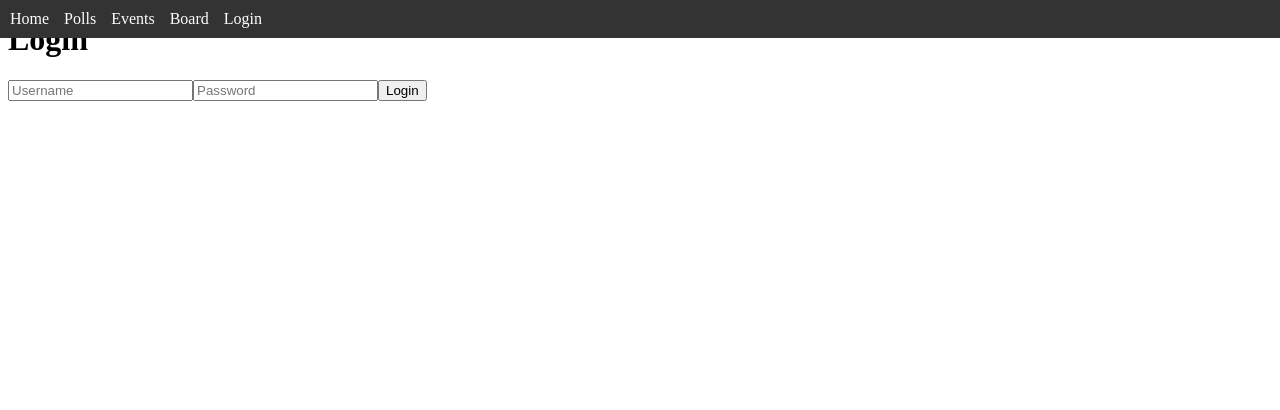
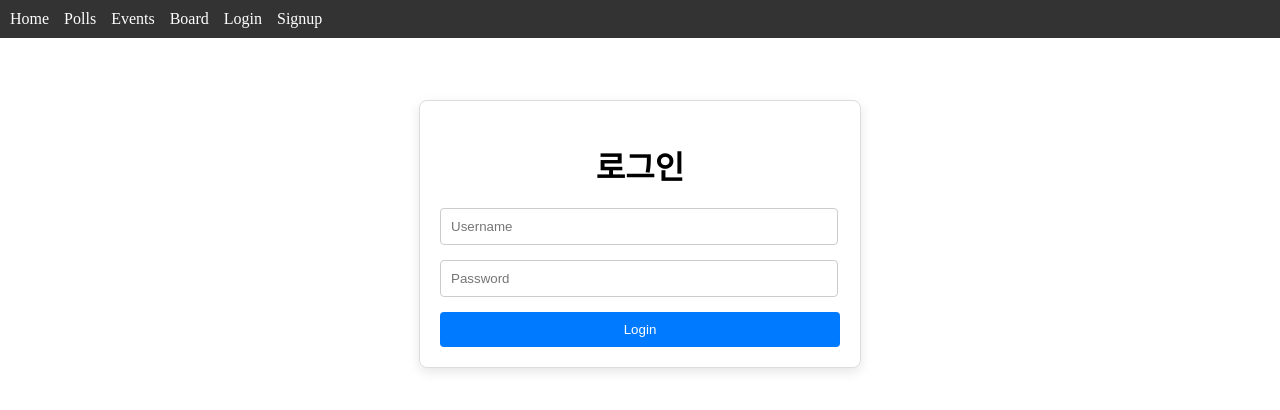
Before and after one commit to hms1218/study-projects, a Vue app in the folder frontend/: page /login in a window 1280 px wide. Shown: the top 410 px of the page. Built offline with nearby package versions, Linux system fonts and the light colour scheme.

Commit message:
로그인/회원가입

```diff
--- a/frontend/src/components/Header.vue
+++ b/frontend/src/components/Header.vue
@@ -6,6 +6,7 @@
             <li><router-link to="/events">Events</router-link></li>
             <li><router-link to="/board">Board</router-link></li>
             <li><router-link to="/login">Login</router-link></li>
+            <li><router-link to="signup">Signup</router-link></li>
         </ul>
     </nav>
 </template>
--- a/frontend/src/router/index.ts
+++ b/frontend/src/router/index.ts
@@ -5,6 +5,7 @@ import Events from '../views/Events.vue';
 import Board from '../views/Board.vue';
 import BoardDetail from '../views/BoardDetail.vue';
 import Login from '../views/Login.vue';
+import Signup from '../views/Signup.vue';
 
 const routes = [
     { path : "/", component: Home },
@@ -13,6 +14,7 @@ const routes = [
     { path: '/board', component: Board },
     { path: '/board/:id', component: BoardDetail, props: true},
     { path: '/login', component: Login },
+    { path: '/signup', component: Signup},
 ]
 
 const router = createRouter({
--- a/frontend/src/views/Login.vue
+++ b/frontend/src/views/Login.vue
@@ -1,18 +1,75 @@
 <template>
-    <div>
-        <h1>Login</h1>
-        <form>
-            <input type="text" placeholder="Username" />
-            <input type="password" placeholder="Password" />
+    <div class="login-container">
+        <h1>로그인</h1>
+        <form @submit.prevent="handleLogin">
+            <input type="text" placeholder="Username" v-model="username" />
+            <input type="password" placeholder="Password" v-model="password" />
             <button type="submit">Login</button>
         </form>
     </div>
 </template>
 
 <script setup lang="ts">
+    import { ref } from 'vue';
+    import { useRouter } from 'vue-router';
+    //useRouter : 라우터를 제어(조작)하기 위해 사용 -> 주로 프로그래밍 방식으로 페이지 이동할 때 사용
+    //useRoute : 현재 라우트(route) 정보를 가져오기 위해 사용
+    // -> 주로 현재 URL이 어떤지 확인하거나, 동적 세그먼트(id)나 쿼리 값을 가져올 때 사용
 
+    const username = ref('');
+    const password = ref('');
+    const router = useRouter();
+
+    const handleLogin = () => {
+        if(!username.value || !password.value){
+            alert("아이디와 비밀번호를 입력해주세요.");
+            return;
+        }
+
+        //실제 api 호출 필요
+        console.log("로그인 시도: ", {username: username.value, password: password.value});
+
+        //로그인 성공 시 이동
+        alert("로그인 성공!");
+        router.push('/');
+    }
 </script>
 
 <style scoped>
+    .login-container {
+        max-width: 400px;
+        margin: 100px auto;
+        padding: 20px;
+        border: 1px solid #ddd;
+        border-radius: 8px;
+        text-align: center;
+        box-shadow: 0 4px 12px rgba(0,0,0,0.1);
+    }
 
+    .login-container h1 {
+        margin-bottom: 20px;
+    }
+
+    .login-container input {
+        display: block;
+        width: 94%;
+        margin-bottom: 15px;
+        padding: 10px;
+        border-radius: 4px;
+        border: 1px solid #ccc;
+    }
+
+    .login-container button {
+        width: 100%;
+        padding: 10px;
+        border-radius: 4px;
+        background-color: #007bff;
+        color: white;
+        border: none;
+        cursor: pointer;
+    }
+
+    .login-container button:hover {
+        background-color: #0056b3;
+    }
 </style>
--- /dev/null
+++ b/frontend/src/views/Signup.vue
@@ -0,0 +1,53 @@
+<template>
+    <div class="signup-container">
+        <h1>회원가입</h1>
+        <form @submit.prevent="">
+            <input type="text" placeholder="아이디를 입력해주세요." />
+            <input type="text" placeholder="닉네임을 입력해주세요." />
+            <input type="password" placeholder="비밀번호를 입력해주세요." />
+        </form>
+    </div>
+</template>
+
+<script setup lang="ts">
+
+</script>
+
+<style scoped>
+    .signup-container {
+        max-width: 400px;
+        margin: 100px auto;
+        padding: 20px;
+        border: 1px solid #ddd;
+        border-radius: 8px;
+        text-align: center;
+        box-shadow: 0 4px 12px rgba(0,0,0,0.1);
+    }
+
+    .signup-container h1 {
+        margin-bottom: 20px;
+    }
+
+    .signup-container input {
+        display: block;
+        width: 94%;
+        margin-bottom: 15px;
+        padding: 10px;
+        border-radius: 4px;
+        border: 1px solid #ccc;
+    }
+
+    .signup-container button {
+        width: 100%;
+        padding: 10px;
+        border-radius: 4px;
+        background-color: #007bff;
+        color: white;
+        border: none;
+        cursor: pointer;
+    }
+
+    .signup-container button:hover {
+        background-color: #0056b3;
+    }
+</style>
```
